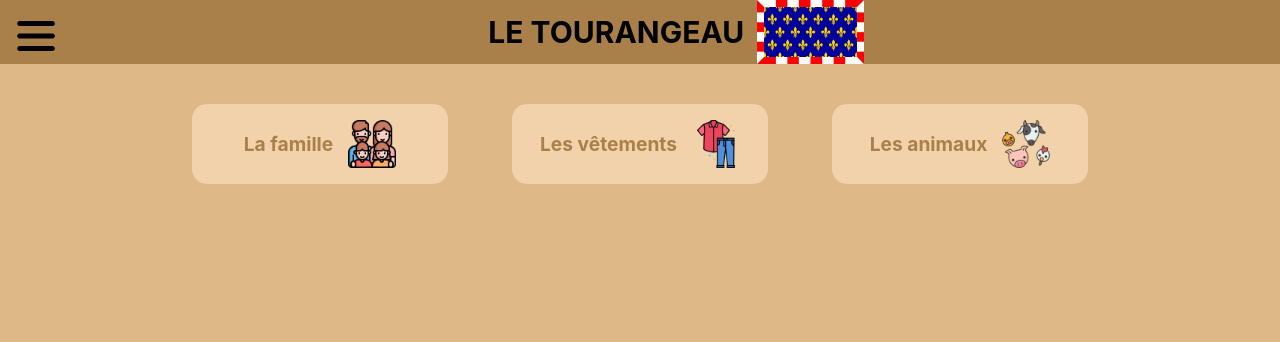
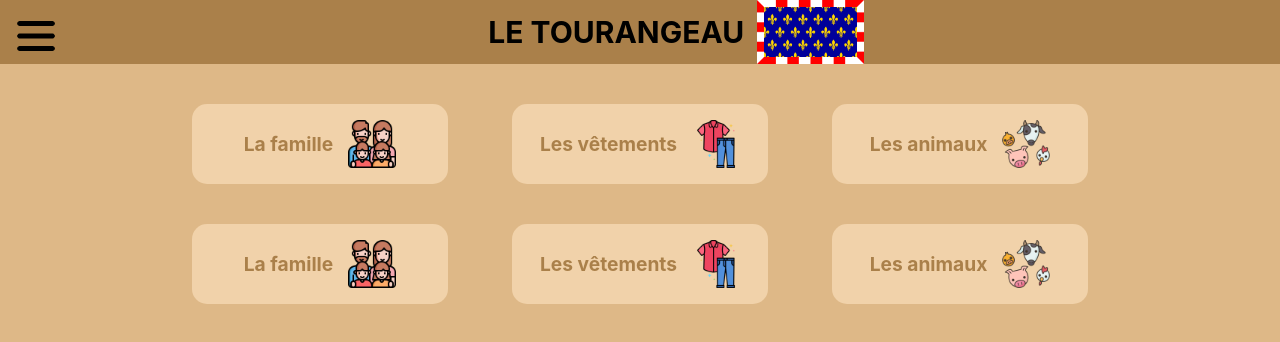
Before and after one commit to ElMala37/tourangeau, a React (Create React App) app: page /vocabulaire in a window 1280 px wide. Shown: the top 342 px of the page. Built offline with nearby package versions, Linux system fonts and the light colour scheme.

Commit message:
ApprendreThemeAnimaux

```diff
--- a/src/composants/Vocabulaire.js
+++ b/src/composants/Vocabulaire.js
@@ -36,6 +36,20 @@ const Vocabulaire = () => {
           <img src="/images/Vocabulaire/animaux.png" alt="LogoThemeFamille" className="LogoTheme"/>
         </div>
       </div>
+      <div className="Contenu">
+        <div className="CarteTheme" onClick={Famille}>
+          <text className="TitreCarteTheme">La famille</text>
+          <img src="/images/Vocabulaire/famille.png" alt="LogoThemeFamille" className="LogoTheme"/>
+        </div>
+        <div className="CarteTheme" onClick={Vetements}>
+          <text className="TitreCarteTheme">Les vêtements</text>
+          <img src="/images/Vocabulaire/vetements.png" alt="LogoThemeFamille" className="LogoTheme"/>
+        </div>
+        <div className="CarteTheme" onClick={Animaux}>
+          <text className="TitreCarteTheme">Les animaux</text>
+          <img src="/images/Vocabulaire/animaux.png" alt="LogoThemeFamille" className="LogoTheme"/>
+        </div>
+      </div>
     </div>
   );
 };
```
